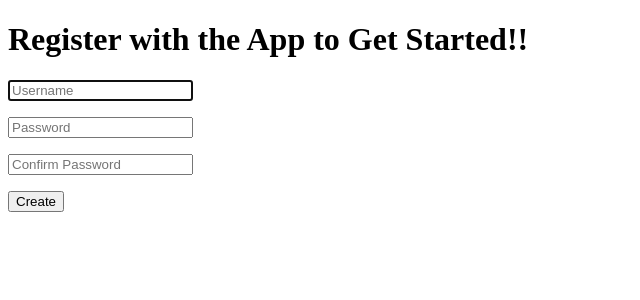
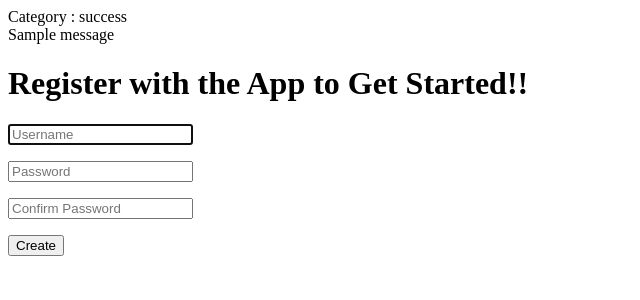
Before and after one commit to Geni-Wazir/CTFByte, a Flask app: page / in a window 1280 px wide. Shown: the top 300 px of the page, without its empty margins (0-640 px from the left). Run offline with Flask 3, Linux system fonts and the light colour scheme; tables that the repository leaves empty hold one stand-in row (values such as "Sample post"); one stand-in notice (Sample message) is shown.

Commit message:
Flask Flash Messages Added

```diff
--- a/application.py
+++ b/application.py
@@ -1,4 +1,4 @@
-from flask import Flask, redirect, render_template, url_for
+from flask import Flask, flash, redirect, render_template, url_for
 from passlib.hash import pbkdf2_sha256
 from flask_login import LoginManager, current_user, login_user, login_required, logout_user
 from wtform_fields import *
@@ -39,6 +39,8 @@ def index():
             user = User(username=username,password=hash_pw)
             db.session.add(user)
             db.session.commit()
+
+            flash('Registered Successfully! Please Log in to the App', 'success')
             return redirect(url_for('login'))
     return render_template("index.html", form=reg_form)
 
@@ -49,6 +51,7 @@ def login():
     if login_form.validate_on_submit():
         user_object = User.query.filter_by(username=login_form.username.data).first()
         login_user(user_object)
+        flash('Logged In Successfully!','success')
         return redirect(url_for('chat'))
 
     return render_template("login.html",form=login_form)
@@ -56,14 +59,16 @@ def login():
 @app.route("/chat",methods=['GET','POST'])
 def chat():
     if not current_user.is_authenticated:
-        return "Please Log In before trying to access the chat"
+        flash('Please Log in Before Accessing Chats','danger')
+        return redirect(url_for('login'))
 
     return "Chat with Me!"
 
 @app.route("/logout",methods=['GET'])
 def logout():
     logout_user()
-    return "Logged Out Successfully!!"
+    flash('Logged Out Successfully!','success')
+    return redirect(url_for('login'))
 
 if __name__ == "__main__":
     app.run(debug=True)
--- a/templates/base.html
+++ b/templates/base.html
@@ -7,6 +7,15 @@
     <title> {% block title %}{% endblock %} | CTFByte</title>
 </head>
 <body>
+    <!-- Flash Message Conatianer -->
+    {% with messages = get_flashed_messages(with_categories=true) %}
+        {% if messages %}
+            Category : {{ messages[0][0] }}
+            <br>
+            {{ messages[0][1] }}
+        {% endif %}
+    {% endwith %}
+
     {% block content %}
     {% endblock %}
 </body>
```
